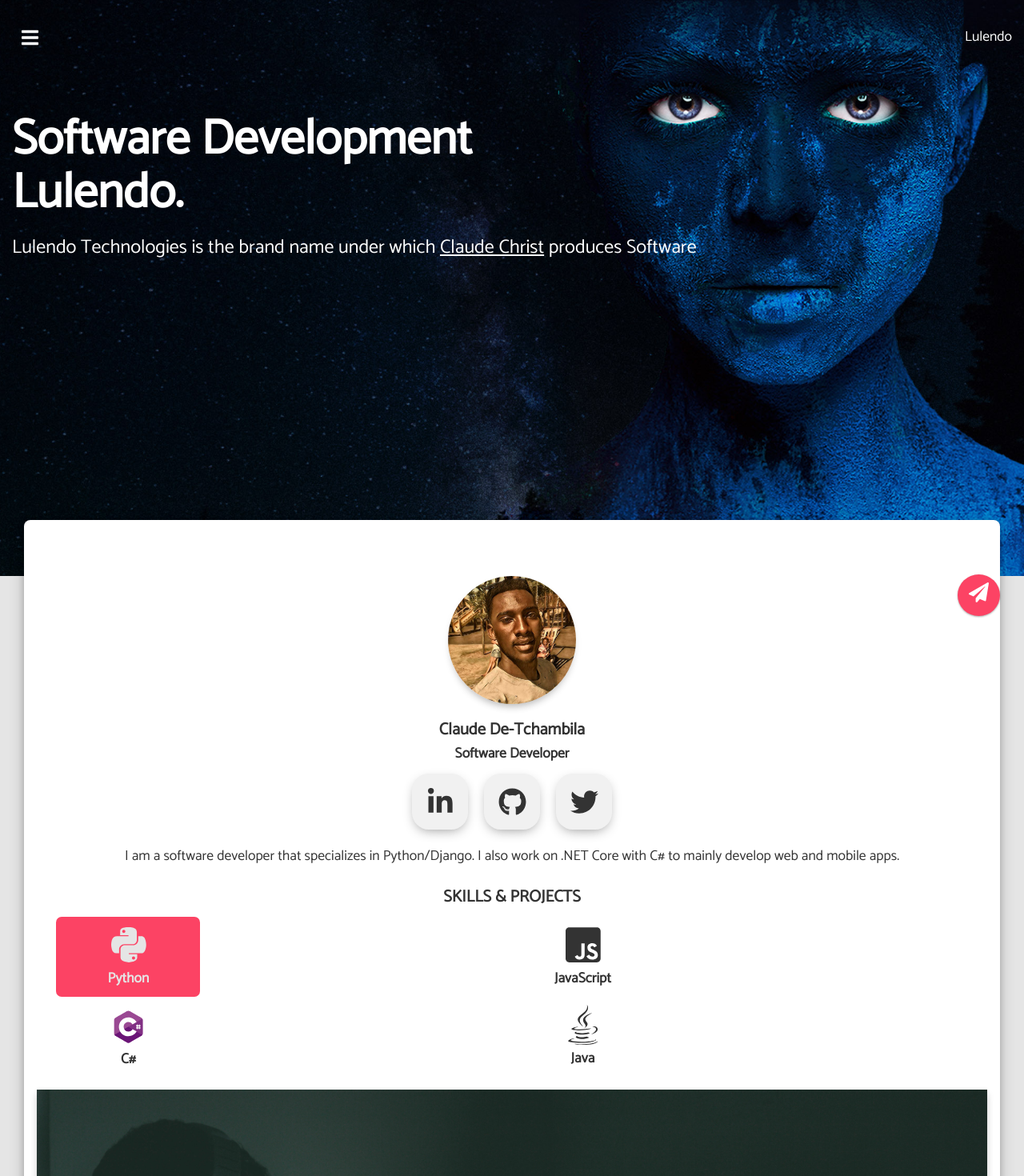
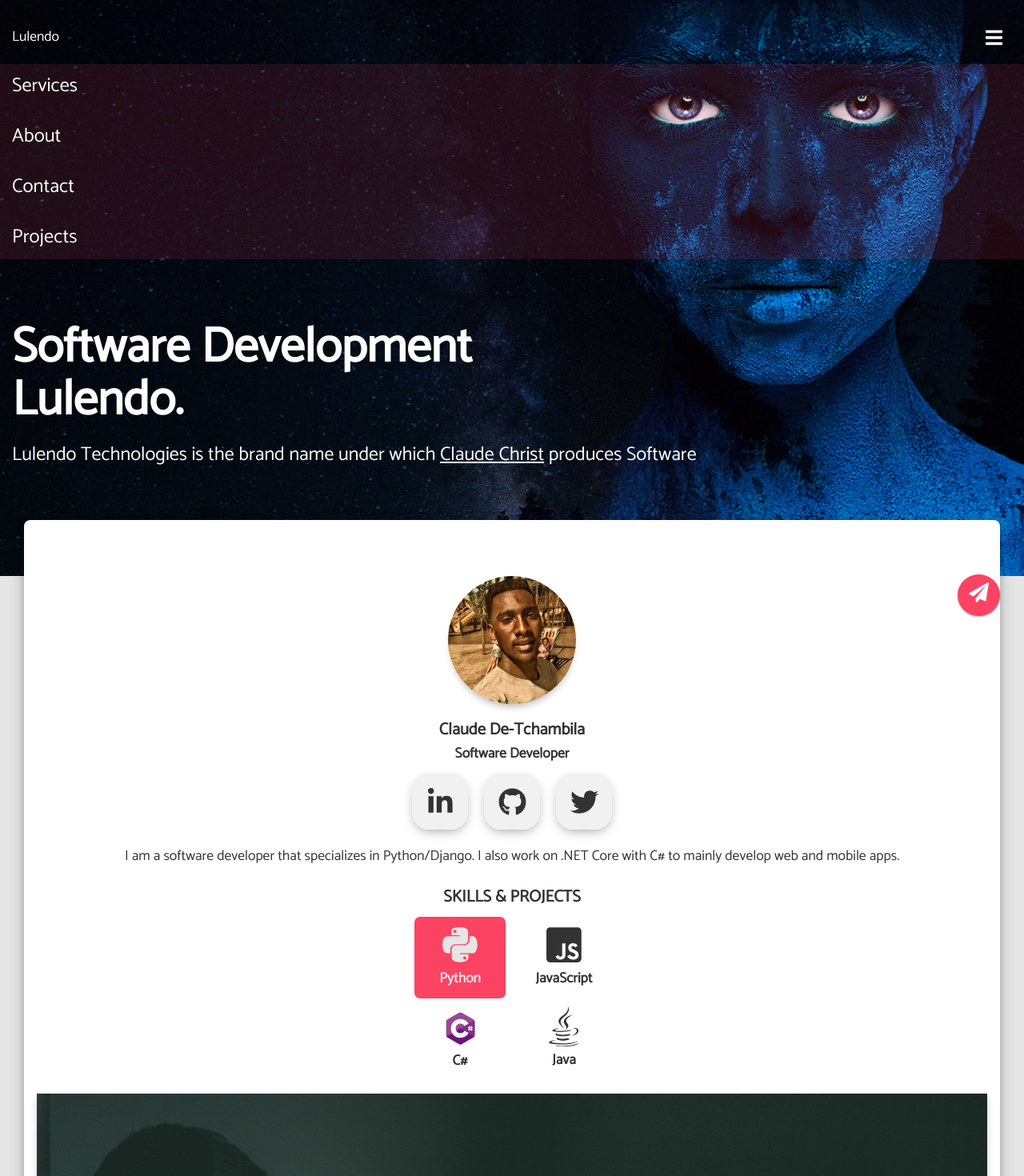
Before and after one commit to ChrisClaude/lulendo-claude-portfolio, a React (Create React App) app: page / in a window 1280 px wide. Shown: the top 1470 px of the page at 80% size. Built offline with nearby package versions, Linux system fonts and the light colour scheme.

Commit message:
nav links added

```diff
--- a/src/App.css
+++ b/src/App.css
@@ -27,7 +27,7 @@ body {
 /*Header*/
 header {
     background-image: url("./assets/img/bg4.jpg");
-    height: 90vh;
+    min-height: 90vh;
     padding-top: 22px;
     overflow: hidden;
     position: relative;
@@ -35,6 +35,28 @@ header {
     background-size: cover;
     background-position: center center;
     color: #FFFFFF;
+}
+
+.phone-links {
+    background-color: rgba(252, 67, 100, 0.12);
+    width: 100%;
+    z-index: 3;
+    font-size: 1.52rem;
+}
+
+.phone-links ul {
+    list-style: none;
+}
+
+.phone-links li {
+    width: 100%;
+    margin: 8px 0;
+    padding: 8px 0 8px 15px;
+    transition: 1s;
+}
+
+.phone-links li:hover {
+    background-color: rgba(252, 67, 100, 0.8);
 }
 
 nav {
@@ -59,7 +81,6 @@ nav {
     overflow: visible;
     font-size: 1.5rem;
     text-align: center;
-    transition: background-color 150ms cubic-bezier(0.4, 0, 0.2, 1) 0ms;
     border-radius: 50%;
     border: 0;
     cursor: pointer;
@@ -72,14 +93,16 @@ nav {
     justify-content: center;
     text-decoration: none;
     background-color: transparent;
+    transition: 0.5s ease-in;
     color: #FFFFFF;
     -moz-appearance: none;
     -webkit-appearance: none;
     -webkit-tap-highlight-color: transparent;
 }
 
-.icon-button:active {
-    background-color: rgba(200, 200, 200, 0.7);
+.icon-button:focus {
+    background-color: rgba(180, 180, 180, 0.35);
+    box-shadow: 0 4px 8px 0 rgba(0, 0, 0, 0.5), 0 6px 20px 0 rgba(0, 0, 0, 0.19);
 }
 
 .headlines {
@@ -222,9 +245,9 @@ img {
 }
 
 .skills-set {
-    padding: 0 16px;
     display: grid;
-    grid-template-columns: auto auto;
+    grid-template-columns: 130px 130px;
+    justify-content: center;
     margin-top: 8px;
     margin-bottom: 16px;
 }
@@ -234,8 +257,6 @@ img {
 }
 
 .skills-lang {
-    max-width: 180px;
-    max-height: 100px;
     margin-left: 8px;
     margin-right: 8px;
     padding: 10px;
@@ -320,7 +341,7 @@ img {
     border-radius: 100%;
     box-shadow: 0 1px 3px rgba(0, 0, 0, 0.12), 0 1px 2px rgba(0, 0, 0, 0.24);
     transition: 0.3s ease;
-    z-index: 3;
+    z-index: 2;
 }
 
 #fixed-icon {
@@ -536,7 +557,7 @@ footer svg {
     margin: auto;
 }
 
-.hidden {
+.hide {
     display: none;
 }
 
@@ -593,3 +614,22 @@ footer svg {
     border-style: solid;
     border-color: transparent transparent transparent black;
 }
+
+.open {
+    width: 100%;
+    height: auto;
+}
+
+.open li {
+    opacity: 1;
+    transition: 4s ease;
+}
+
+.close {
+    width: 0;
+    height: 0;
+}
+
+.close li {
+    opacity: 0;
+}
--- a/src/components/Content.js
+++ b/src/components/Content.js
@@ -51,7 +51,7 @@ class Content extends Component {
         return (
             <section className="content">
                 <div className="image-box">
-                    <img src={claude_pic} alt="Claude Christ's pic" className="round-pic"/>
+                    <img src={claude_pic} alt="Claude Christ's pic" id="claude_christ" className="round-pic"/>
                 </div>
                 <div className="resume">
                     <h3 className="text-center">Claude De-Tchambila</h3>
--- a/src/components/Header.js
+++ b/src/components/Header.js
@@ -3,23 +3,44 @@ import {Link} from "react-router-dom";
 import {FontAwesomeIcon} from "@fortawesome/react-fontawesome";
 
 class Header extends Component {
+
+    state = {
+        phoneLinks: "phone-links"
+    };
+
+    handleNavClicks = () => {
+        let phoneLinks = this.state.phoneLinks;
+        phoneLinks = phoneLinks.search("close") > 0 ? "phone-links open" : "phone-links close";
+        this.setState({phoneLinks});
+    };
+
     render() {
         return (
             <header>
                 <nav>
-                    <button className="icon-button"><FontAwesomeIcon icon="bars"/></button>
+                    <Link to="/" className="navlinks">Lulendo</Link>
                     <div>
-                        <Link to="/" className="navlinks">Lulendo</Link>
+                        <button className="icon-button" onClick={this.handleNavClicks}><FontAwesomeIcon icon="bars"/></button>
                     </div>
-                    <ul className="hidden">
+                    <ul className="hide">
                         <li><Link to="/">Home</Link></li>
                         <li><Link to="about">About</Link></li>
                         <li><Link to="services">Services</Link></li>
                     </ul>
                 </nav>
+                <div className={this.state.phoneLinks}>
+                    <ul>
+                        <li>Services</li>
+                        <li>About</li>
+                        <li>Contact</li>
+                        <li>Projects</li>
+                    </ul>
+                </div>
                 <div className="headlines">
                     <h1>Software Development<span>Lulendo.</span></h1>
-                    <p>Lulendo Technologies is the brand name under which <Link to="/about" style={{color: "#FFFFFF"}} >Claude Christ</Link> produces Software</p>
+                    <p>Lulendo Technologies is the brand name under which <a href="#claude_christ"
+                                                                             style={{color: "#FFFFFF"}}>Claude
+                        Christ</a> produces Software</p>
                 </div>
             </header>
         );
```
